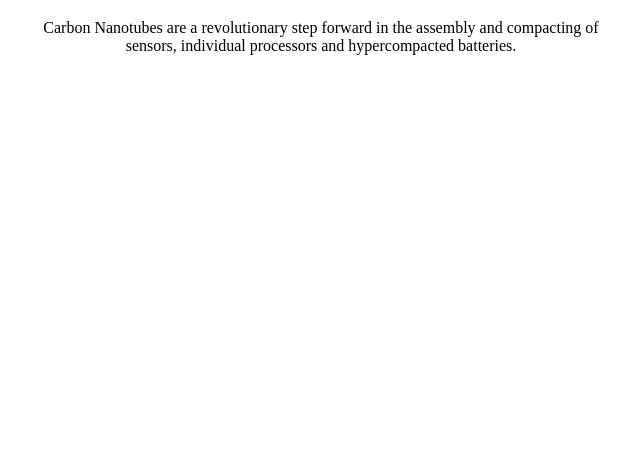
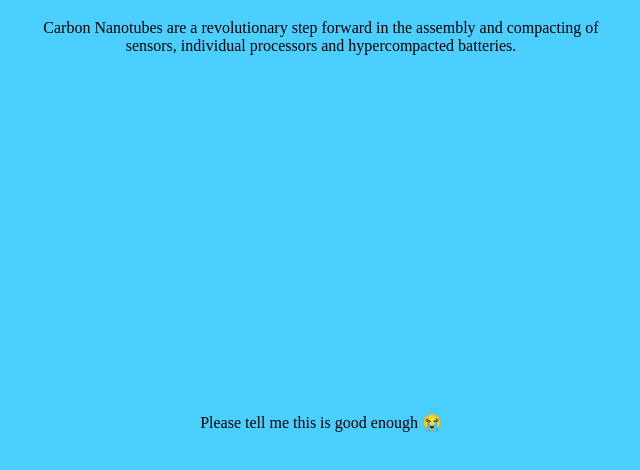
Before and after one commit to GitHubPippip/hackclubwebsite, a plain HTML site: page index.html in a window 1280 px wide. Shown: the part 264-734 px from the top of the page, without its empty margins (319-959 px from the left). Drawn offline with Linux system fonts and the light colour scheme.

Commit message:
commit on main

```diff
--- a/index.html
+++ b/index.html
@@ -15,5 +15,27 @@
             sensors, individual processors and hypercompacted batteries.
 
         </p>
+        <p>
+            <br>
+            <br>
+            <br>
+            <br>
+            <br>
+            <br>
+            <br>
+            <br>
+            <br>
+            <br>
+            <br>
+            <br>
+            <br>
+            <br>
+            <br>
+            <br>
+            <br>
+            <br>
+            <br>
+            Please tell me this is good enough 😭
+        </p>
     </body>
 </html>
--- a/style.css
+++ b/style.css
@@ -10,6 +10,6 @@ body {
     text-align:center;
     text-spacing-trim:space-all;
     font-family: 'Times New Roman', Times, serif;
-    background-color:#ffffff;
+    background-color:#4acfff;
     color:rgb(0, 0, 0);
 }
```
